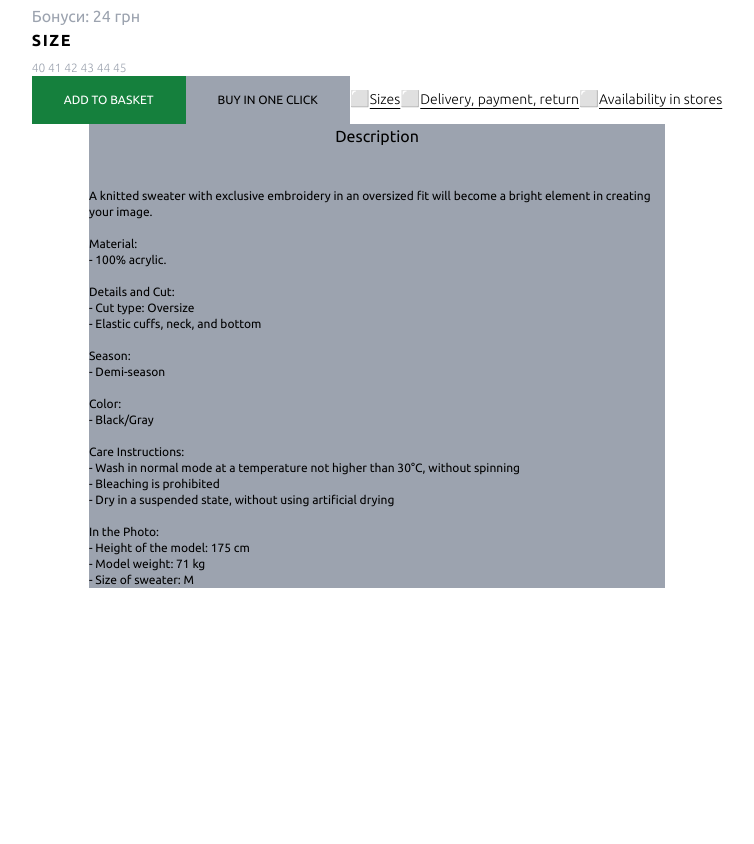
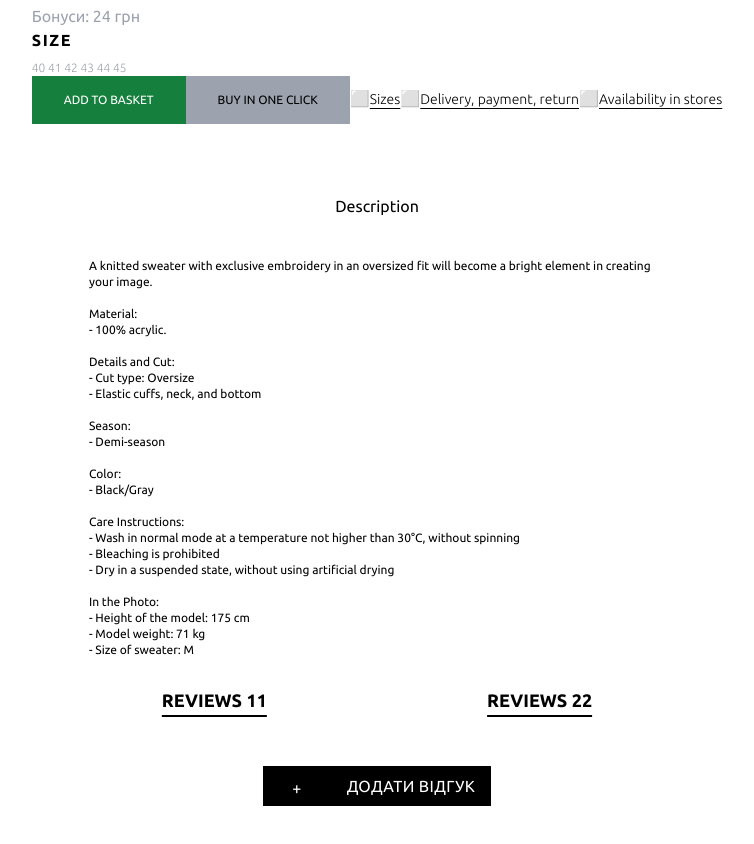
Before and after one commit to DeFosu/react-shop-clothes-template, a React (Vite) app: page /pview in a window 1280 px wide. Shown: the part 240-1084 px from the top of the page, without its empty margins (263-1017 px from the left). Before the commit the page ends 844 px from the top, so only its background shows below. Built offline with nearby package versions, Linux system fonts and the light colour scheme.

Commit message:
feat: create description component

```diff
--- a/src/components/ProductDetails/DetailsButton.tsx
+++ b/src/components/ProductDetails/DetailsButton.tsx
@@ -3,7 +3,7 @@ import React, { type ReactNode } from "react";
 type TButton = {
     children: ReactNode;
     className?: string;
-    variant?: "text" | "contained" | "outlined";
+    variant?: "text" | "contained" | "outlined" | "bigoutlined" | "withicon";
 };
 
 const DetailsButton: React.FC<TButton> = (props) => {
@@ -12,8 +12,9 @@ const DetailsButton: React.FC<TButton> = (props) => {
     const styleVariant = {
         text: "underline",
         contained: "bg-gray-400 text-black font-normal text-xs py-4 px-8",
-        outlined:
-            "font-light text-sm underline underline-offset-4",
+        outlined: "font-light text-sm underline underline-offset-4 decoration-[1px]",
+        bigoutlined: " text-lg font-bold underline underline underline-offset-[8px] decoration-[2px]",
+        withicon: "bg-black text-white flex items-center px-4 py-2",
     };
 
     const buttonStyle = `${styleVariant[variant]} ${className}`;
--- a/src/components/ProductDetails/ProductDescription.tsx
+++ b/src/components/ProductDetails/ProductDescription.tsx
@@ -1,8 +1,11 @@
 import React from 'react';
+import DetailsButton from './DetailsButton';
+
 
 const ProductDescription = () => {
   return (
-    <div className='max-w-xl m-auto align bg-gray-400'>
+    <div className='w-full mx-auto mb-[75px] pt-[70px] px-5 max-w-[1210px]'>
+    <div className='max-w-xl m-auto'>
         <div className='text-center mb-10'>Description</div>
         <p className="mb-4 text-xs">
     A knitted sweater with exclusive embroidery in an oversized fit will become a bright element in creating your image.
@@ -42,8 +45,21 @@ const ProductDescription = () => {
       <li>- Size of sweater: M</li>
     </ul>
   </div>
-
-
+      </div>
+      <div className="pb-6 flex items-center justify-around my-7">
+        <DetailsButton variant="bigoutlined">
+                 REVIEWS 11
+                </DetailsButton>
+        <DetailsButton variant="bigoutlined">
+                 REVIEWS 22
+                </DetailsButton>
+                </div>
+                <div className='flex justify-center'>
+                <DetailsButton variant="withicon">
+                <span className="h-5 w-5 mr-10 ml-2">+</span> {/* Icon */}
+                <span className="tracking-wide">ДОДАТИ ВІДГУК</span> {/* Text */}
+                </DetailsButton>
+                </div>
       </div>
   );
 };
--- a/src/components/ProductDetails/ProductDetails.tsx
+++ b/src/components/ProductDetails/ProductDetails.tsx
@@ -72,8 +72,8 @@ const ProductDetails = () => {
                 </DetailsButton>
                 <div>
                     <ProductDescription />
-                </div>
-            </div>
+           </div>
+           </div>
         </div>
     );
 };
```
Also changed, not shown: 1 other file (tests, documents, lock files or other folders).
